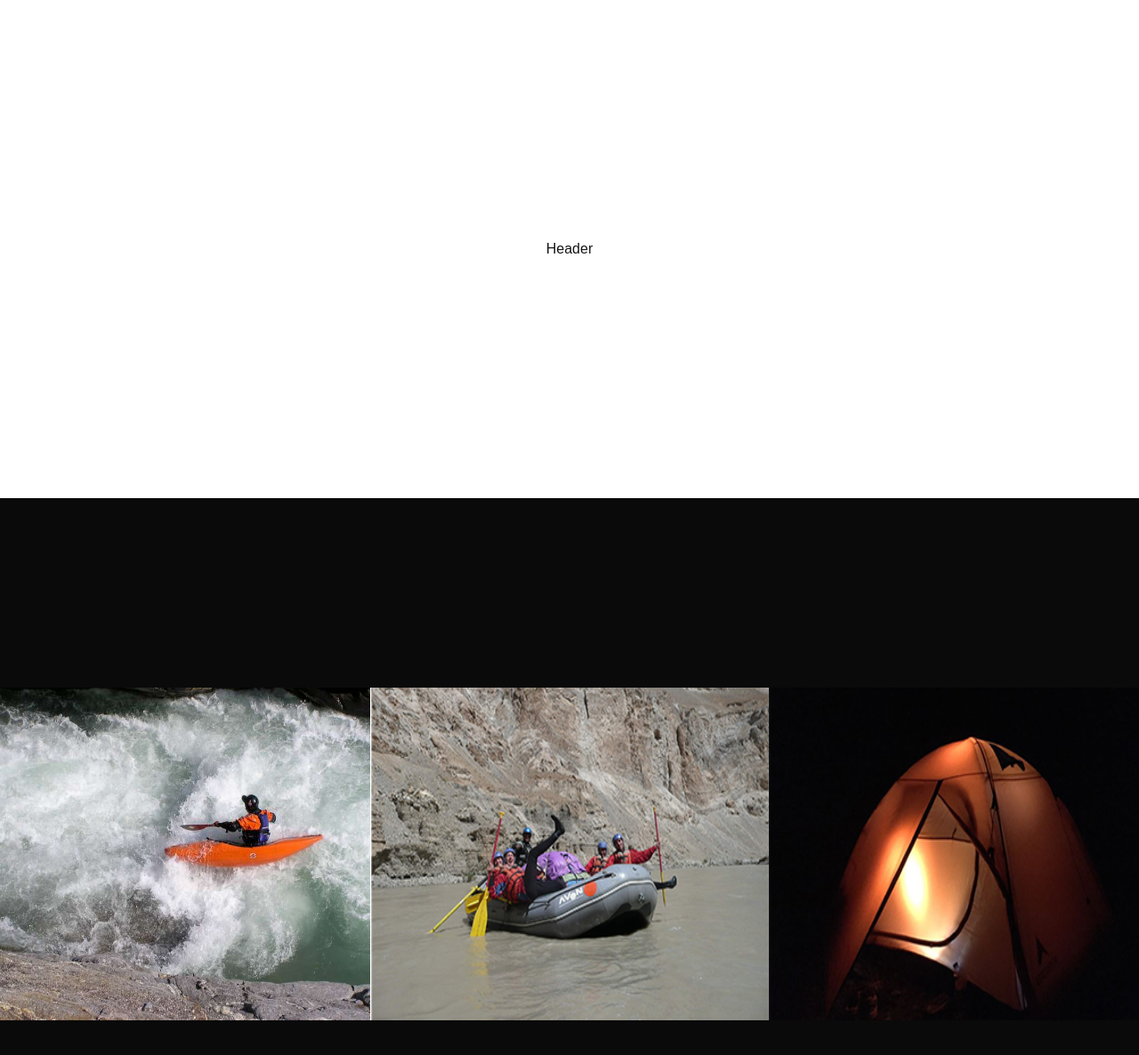
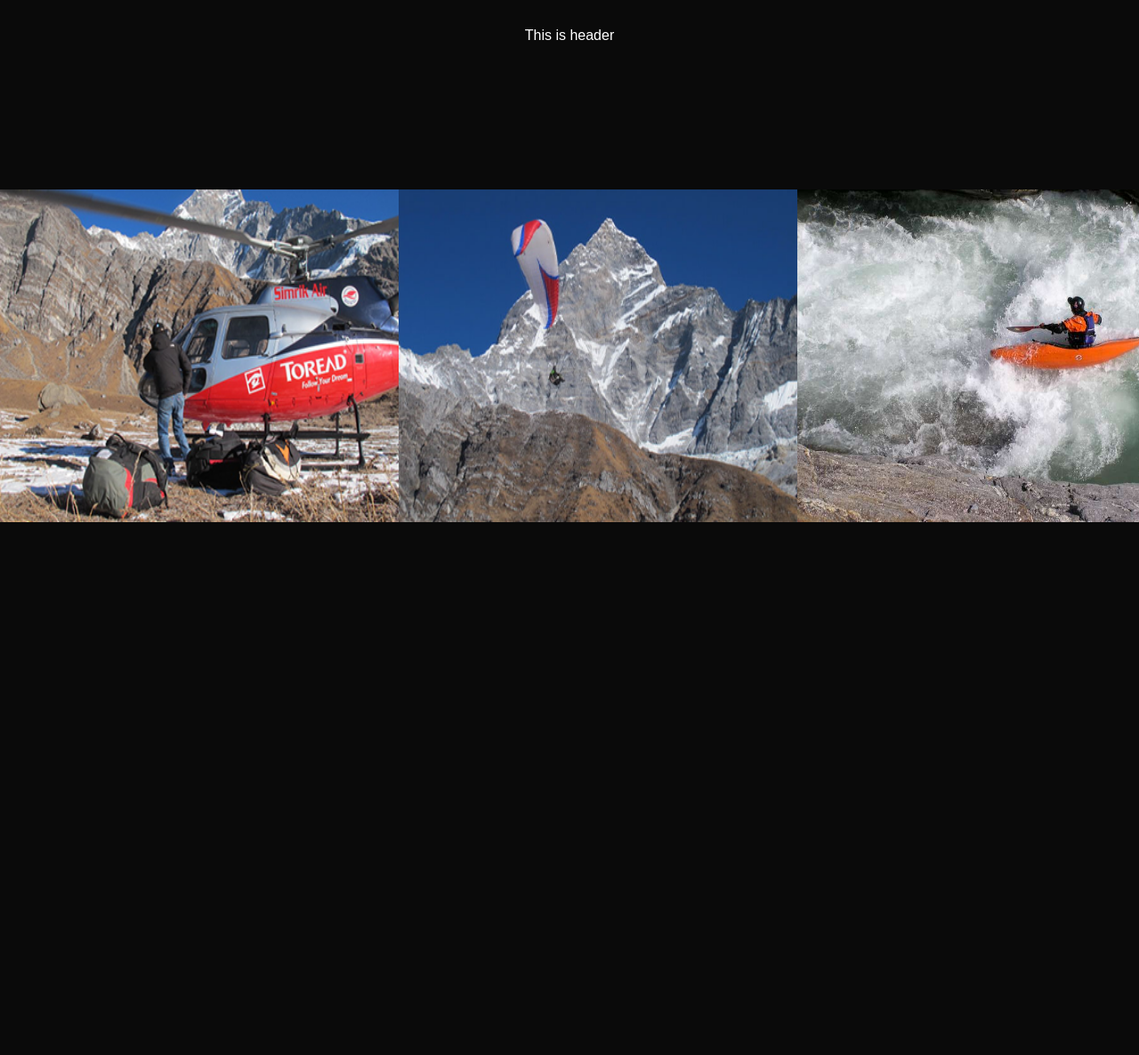
Before and after one commit to aayushman108/Nextjs-Framer-Motion, a Next.js app: page / in a window 1280 px wide. Shown: the top 1186 px of the page at 89% size. Built offline with nearby package versions, Linux system fonts and the light colour scheme.

Commit message:
refactor: create horizontalScrollAnimation component, and shift the relevant code herein

```diff
--- a/package.json
+++ b/package.json
@@ -12,7 +12,8 @@
     "framer-motion": "^11.11.17",
     "next": "15.0.3",
     "react": "19.0.0-rc-66855b96-20241106",
-    "react-dom": "19.0.0-rc-66855b96-20241106"
+    "react-dom": "19.0.0-rc-66855b96-20241106",
+    "sass": "^1.81.0"
   },
   "devDependencies": {
     "@types/node": "^20",
--- /dev/null
+++ b/src/app/component/footer/footer.component.tsx
@@ -0,0 +1,8 @@
+import styles from "./footer.module.scss";
+export function Footer() {
+  return (
+    <div className={styles.footer}>
+      <div className={styles.footer_main}>This is Footer</div>
+    </div>
+  );
+}
--- /dev/null
+++ b/src/app/component/footer/footer.module.scss
@@ -0,0 +1,11 @@
+.footer {
+  background-color: black;
+  &_main {
+    display: flex;
+    align-items: center;
+    justify-content: center;
+    width: 100%;
+    height: 60vh;
+    color: white;
+  }
+}
--- /dev/null
+++ b/src/app/component/header/header.component.tsx
@@ -0,0 +1,8 @@
+import styles from "./header.module.scss";
+export function Header() {
+  return (
+    <div className={styles.header}>
+      <div className={styles.header_main}>This is header</div>
+    </div>
+  );
+}
--- /dev/null
+++ b/src/app/component/header/header.module.scss
@@ -0,0 +1,11 @@
+.header {
+  background-color: black;
+  &_main {
+    display: flex;
+    align-items: center;
+    justify-content: center;
+    width: 100%;
+    height: 5rem;
+    color: white;
+  }
+}
--- /dev/null
+++ b/src/app/component/horizontalScrollAnimation/constant.ts
@@ -0,0 +1,9 @@
+export const IMAGES = [
+  { id: 1, image: "/images/media_1.png" },
+  { id: 2, image: "/images/media_2.png" },
+  { id: 3, image: "/images/media_3.jpg" },
+  { id: 4, image: "/images/media_4.png" },
+  { id: 5, image: "/images/media_5.png" },
+  { id: 7, image: "/images/media_7.png" },
+  { id: 8, image: "/images/media_8.png" },
+];
--- /dev/null
+++ b/src/app/component/horizontalScrollAnimation/horizontalScrollAnimation.component.tsx
@@ -0,0 +1,42 @@
+"use client";
+
+import { useScroll, useTransform } from "framer-motion";
+import Image from "next/image";
+import { useMemo, useRef } from "react";
+import { motion } from "framer-motion";
+import { IMAGES } from "./constant";
+import styles from "./horizontalScrollAnimation.module.scss";
+
+export function HorizontalScrollAnimation() {
+  const sectionRef = useRef(null);
+  const { scrollYProgress } = useScroll({ target: sectionRef });
+
+  const percentageHorizontalScroll = useMemo(() => {
+    return (100 * 100) / (35 * IMAGES?.length) - 100;
+  }, []);
+
+  const x = useTransform(
+    scrollYProgress,
+    [0, 1],
+    ["0%", `${percentageHorizontalScroll}%`]
+  );
+  return (
+    <div className={styles.horizontal_scroll_animation} ref={sectionRef}>
+      <div className={styles.horizontal_scroll_animation__main}>
+        <motion.div style={{ x }}>
+          <ul className={styles.image_list}>
+            {IMAGES.map((item, index) => {
+              return (
+                <li className={styles.image_list__item} key={index}>
+                  <figure>
+                    <Image src={item.image} alt="" fill />
+                  </figure>
+                </li>
+              );
+            })}
+          </ul>
+        </motion.div>
+      </div>
+    </div>
+  );
+}
--- /dev/null
+++ b/src/app/component/horizontalScrollAnimation/horizontalScrollAnimation.module.scss
@@ -0,0 +1,28 @@
+.horizontal_scroll_animation {
+  width: 100%;
+  height: 500vh;
+  background-color: #0a0a0a;
+  margin-top: -5rem;
+  &__main {
+    width: 100%;
+    height: 100vh;
+    position: sticky;
+    top: 0;
+    display: flex;
+    align-items: center;
+    overflow: hidden;
+  }
+  .image_list {
+    display: flex;
+    align-items: center;
+    width: 100%;
+    height: 70vh;
+    &__item {
+      figure {
+        position: relative;
+        min-width: 35vw;
+        aspect-ratio: 1.2;
+      }
+    }
+  }
+}
--- /dev/null
+++ b/src/app/component/index.ts
@@ -0,0 +1,2 @@
+export * from "./header/header.component";
+export * from "./footer/footer.component";
--- a/src/app/globals.css
+++ b/src/app/globals.css
@@ -25,40 +25,3 @@ body {
   background: var(--background);
   font-family: Arial, Helvetica, sans-serif;
 }
-.main-wrapper{
-  width: 100%;
-  height: 1000vh;
-  background-color: #0a0a0a;
-
-}
-.main{
-  width: 100%;
-  height: 100vh;
-  position: sticky;
-  top: 0;
-  display: flex;
-  align-items: center;
-  overflow: hidden;
-
-}
-
-.image-container{
-  display: flex;
-  align-items: center;
-  width: 100%;
-  height: 70vh;
-}
-
-figure{
-  position: relative;
-  min-width: 35vw;
-  aspect-ratio:1.2;
-}
-
-header, footer{
-  display: flex;
-  align-items: center;
-  justify-content: center;
-  width: 100%;
-  height: 70vh;
-}
--- a/src/app/layout.tsx
+++ b/src/app/layout.tsx
@@ -1,6 +1,7 @@
 import type { Metadata } from "next";
 import localFont from "next/font/local";
 import "./globals.css";
+import { Footer, Header } from "./component";
 
 const geistSans = localFont({
   src: "./fonts/GeistVF.woff",
@@ -28,7 +29,9 @@ export default function RootLayout({
       <body
         className={`${geistSans.variable} ${geistMono.variable} antialiased`}
       >
+        <Header />
         {children}
+        <Footer />
       </body>
     </html>
   );
--- a/src/app/page.tsx
+++ b/src/app/page.tsx
@@ -1,52 +1,9 @@
-"use client";
-
-import { useScroll, useTransform } from "framer-motion";
-import Image from "next/image";
-import { useMemo, useRef } from "react";
-import { motion } from "framer-motion";
-
-const IMAGES = [
-  { id: 1, image: "/images/media_1.png" },
-  { id: 2, image: "/images/media_2.png" },
-  { id: 3, image: "/images/media_3.jpg" },
-  { id: 4, image: "/images/media_4.png" },
-  { id: 5, image: "/images/media_5.png" },
-  { id: 7, image: "/images/media_7.png" },
-  { id: 8, image: "/images/media_8.png" },
-];
+import { HorizontalScrollAnimation } from "./component/horizontalScrollAnimation/horizontalScrollAnimation.component";
 
 export default function Home() {
-  const sectionRef = useRef(null);
-  const { scrollYProgress } = useScroll({ target: sectionRef });
-
-  const percentageHorizontalScroll = useMemo(() => {
-    return (100 * 100) / (35 * IMAGES?.length) - 100;
-  }, []);
-
-  const x = useTransform(
-    scrollYProgress,
-    [0, 1],
-    ["0%", `${percentageHorizontalScroll}%`]
-  );
   return (
     <main>
-      <header>Header</header>
-      <div className="main-wrapper" ref={sectionRef}>
-        <div className="main">
-          <motion.div style={{ x }}>
-            <div className="image-container">
-              {IMAGES.map((item, index) => {
-                return (
-                  <figure key={index}>
-                    <Image src={item.image} alt="" fill />
-                  </figure>
-                );
-              })}
-            </div>
-          </motion.div>
-        </div>
-      </div>
-      <footer>Footer</footer>
+      <HorizontalScrollAnimation />
     </main>
   );
 }
```
Also changed, not shown: 1 other file (tests, documents, lock files or other folders).
